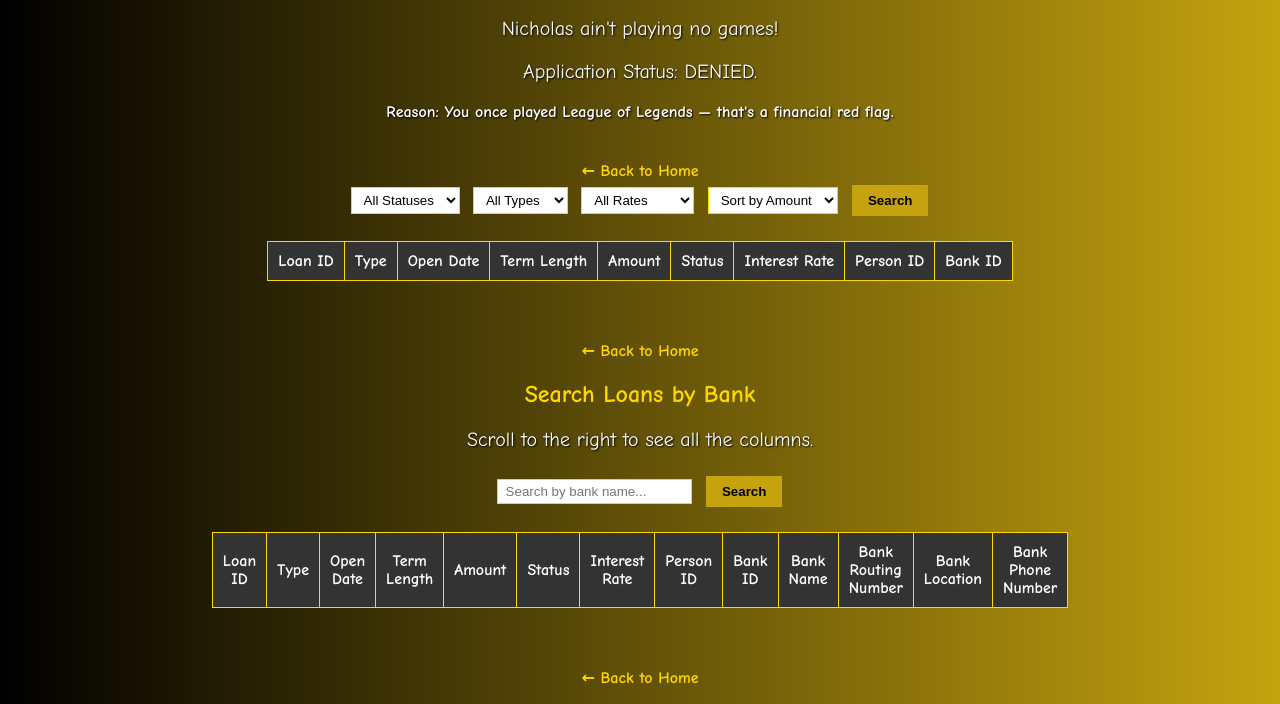
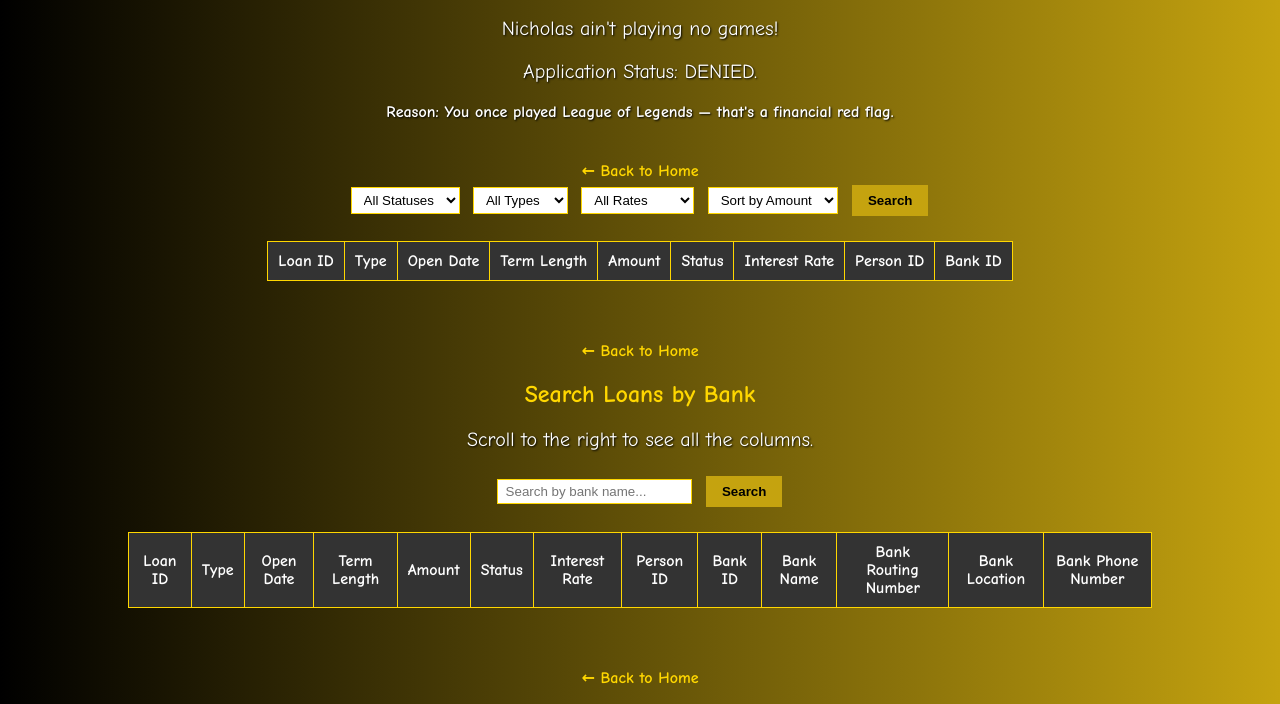
Before and after one commit to declspecl/csi3450-bank, a website built with Vite: page bank-frontend/loans.html in a window 1280 px wide. Shown: the part 223-927 px from the top of the page. Built offline with nearby package versions, Linux system fonts and the light colour scheme; no server answers.

Commit message:
table styling

```diff
--- a/bank-frontend/loans.html
+++ b/bank-frontend/loans.html
@@ -24,13 +24,13 @@
         table {
             margin: 20px auto;
             border-collapse: collapse;
-            max-width: 80%;
+            max-width: 90%;
         }
 
         .table-container {
             overflow-x: scroll;
             margin: 0 auto;
-            max-width: 80%;
+            max-width: 90%;
         }
 
         th, td {
```
